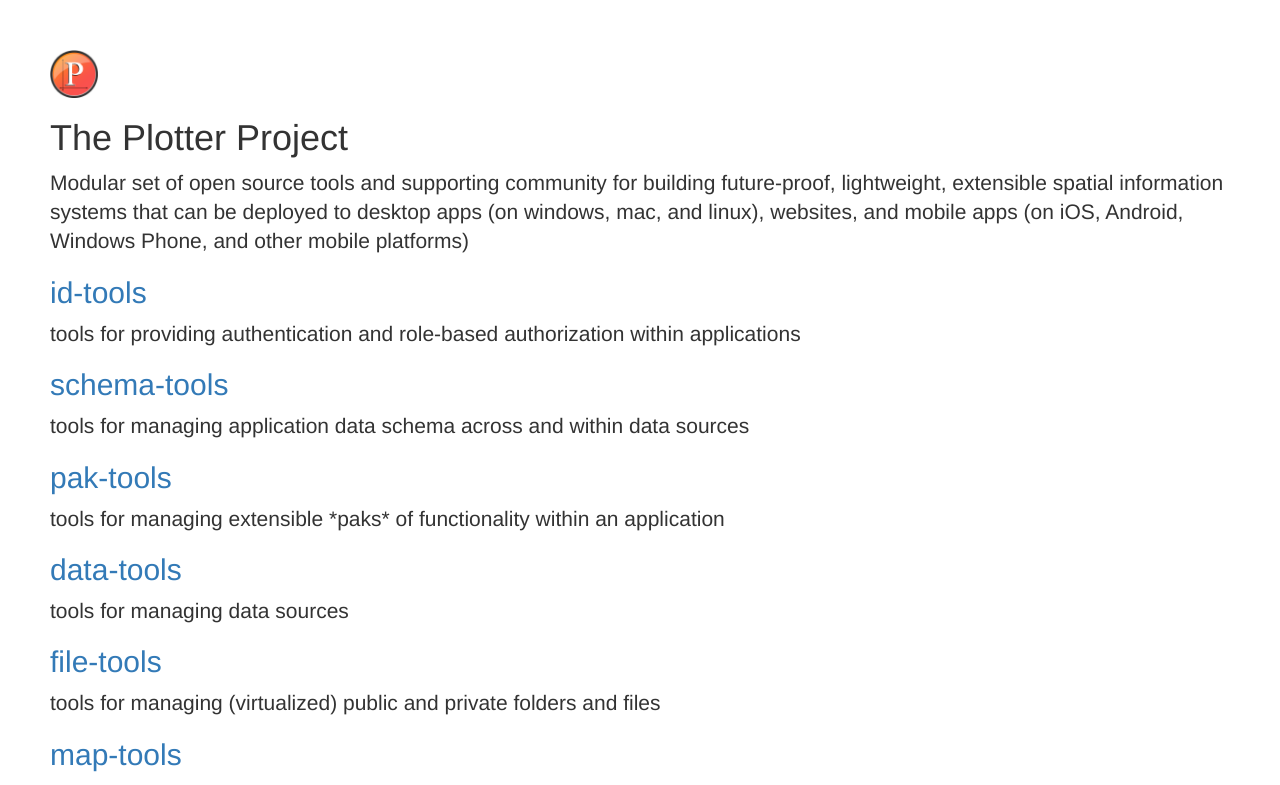
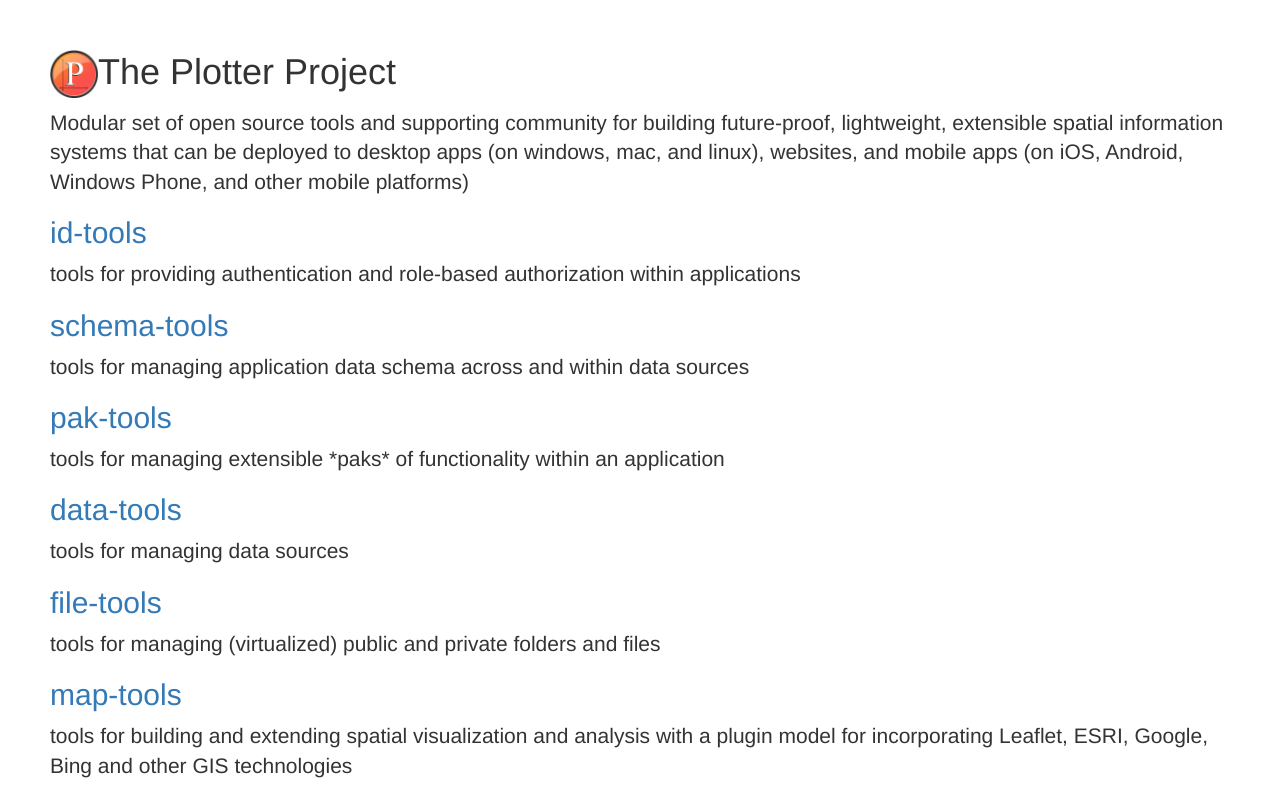
Before and after one commit to plotter/gh-pages, a plain HTML site: page index.html in a window 1280 px wide. Shown: the top 785 px of the page. Drawn offline with Linux system fonts and the light colour scheme.

Commit message:
Update index.html

```diff
--- a/index.html
+++ b/index.html
@@ -12,7 +12,7 @@
 
 <body>
 
-	<img class="plotter-logo" src="css/images/Logo-Shiny.jpg"></img><h1>The Plotter Project</h1>
+	<h1><img class="plotter-logo" src="css/images/Logo-Shiny.jpg"></img>The Plotter Project</h1>
 
 	<p class="lead">Modular set of open source tools and supporting community for building future-proof, lightweight, extensible spatial information systems that can be deployed to desktop apps (on windows, mac, and linux), websites, and mobile apps (on iOS, Android, Windows Phone, and other mobile platforms)</p>
 
```
